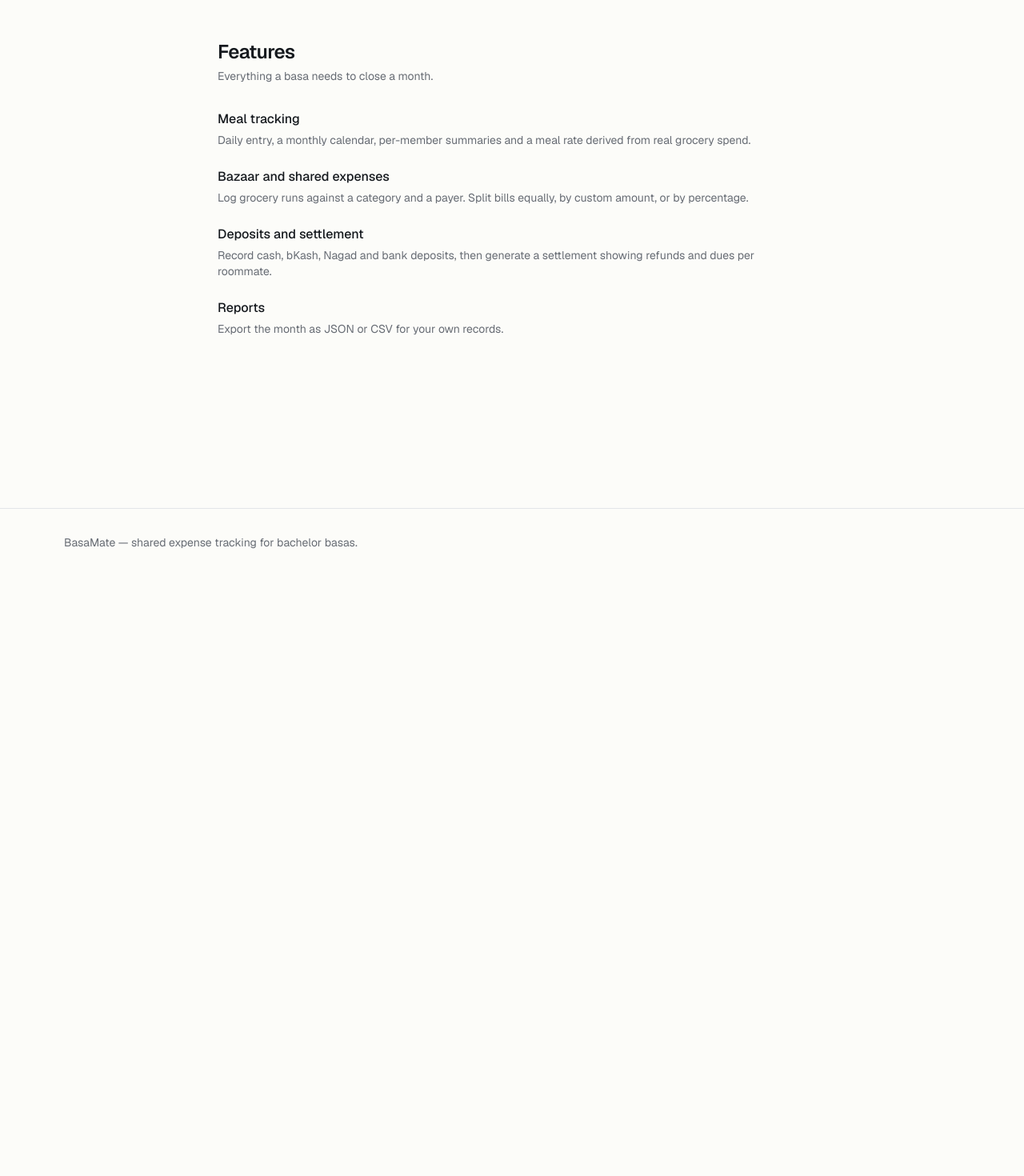
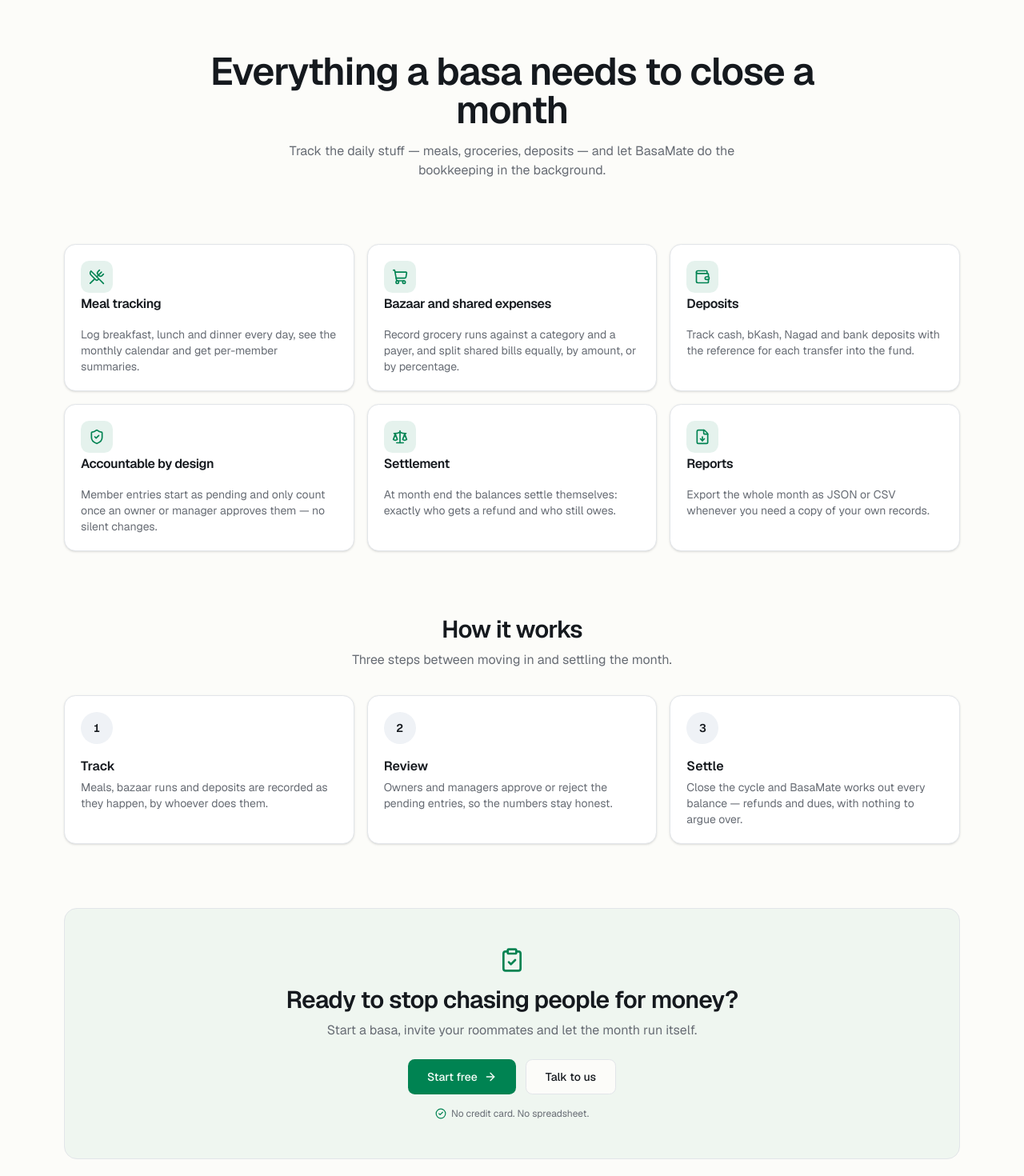
Before and after one commit to codewithjihad1/basa-mate-client, a Next.js app: page /features in a window 1280 px wide. Shown: the part 80-1550 px from the top of the page at 80% size. Before the commit the page ends 800 px from the top, so only its background shows below. Built offline with nearby package versions, Linux system fonts and the light colour scheme; no server answers.

Commit message:
feat: enhance FeaturesPage with structured layout, detailed features, and user call-to-action

```diff
--- a/src/app/(marketing)/features/page.tsx
+++ b/src/app/(marketing)/features/page.tsx
@@ -1,39 +1,144 @@
 import type { Metadata } from "next";
-import { PageHeader } from "@/components/common/PageHeader";
+import Link from "next/link";
+import {
+  ArrowRight,
+  CheckCircle2,
+  ClipboardCheck,
+  FileDown,
+  Scale,
+  ShieldCheck,
+  ShoppingCart,
+  UtensilsCrossed,
+  Wallet,
+} from "lucide-react";
+import { Button } from "@/components/ui/button";
+import { Card, CardContent, CardHeader, CardTitle } from "@/components/ui/card";
 
 export const metadata: Metadata = { title: "Features" };
 
-const SECTIONS = [
+const FEATURES = [
   {
+    icon: UtensilsCrossed,
     title: "Meal tracking",
-    body: "Daily entry, a monthly calendar, per-member summaries and a meal rate derived from real grocery spend.",
+    body: "Log breakfast, lunch and dinner every day, see the monthly calendar and get per-member summaries.",
   },
   {
+    icon: ShoppingCart,
     title: "Bazaar and shared expenses",
-    body: "Log grocery runs against a category and a payer. Split bills equally, by custom amount, or by percentage.",
+    body: "Record grocery runs against a category and a payer, and split shared bills equally, by amount, or by percentage.",
   },
   {
-    title: "Deposits and settlement",
-    body: "Record cash, bKash, Nagad and bank deposits, then generate a settlement showing refunds and dues per roommate.",
+    icon: Wallet,
+    title: "Deposits",
+    body: "Track cash, bKash, Nagad and bank deposits with the reference for each transfer into the fund.",
   },
   {
+    icon: ShieldCheck,
+    title: "Accountable by design",
+    body: "Member entries start as pending and only count once an owner or manager approves them — no silent changes.",
+  },
+  {
+    icon: Scale,
+    title: "Settlement",
+    body: "At month end the balances settle themselves: exactly who gets a refund and who still owes.",
+  },
+  {
+    icon: FileDown,
     title: "Reports",
-    body: "Export the month as JSON or CSV for your own records.",
+    body: "Export the whole month as JSON or CSV whenever you need a copy of your own records.",
+  },
+];
+
+const STEPS = [
+  {
+    title: "1. Track",
+    body: "Meals, bazaar runs and deposits are recorded as they happen, by whoever does them.",
+  },
+  {
+    title: "2. Review",
+    body: "Owners and managers approve or reject the pending entries, so the numbers stay honest.",
+  },
+  {
+    title: "3. Settle",
+    body: "Close the cycle and BasaMate works out every balance — refunds and dues, with nothing to argue over.",
   },
 ];
 
 export default function FeaturesPage() {
   return (
-    <div className="mx-auto w-full max-w-3xl space-y-8 px-4 py-16">
-      <PageHeader title="Features" description="Everything a basa needs to close a month." />
-      <dl className="space-y-6">
-        {SECTIONS.map((section) => (
-          <div key={section.title} className="space-y-1">
-            <dt className="font-medium">{section.title}</dt>
-            <dd className="text-sm text-muted-foreground">{section.body}</dd>
-          </div>
+    <div className="mx-auto w-full max-w-6xl px-4 pb-24">
+      <section className="mx-auto max-w-3xl py-20 text-center">
+        <h1 className="text-4xl font-semibold tracking-tight sm:text-5xl">
+          Everything a basa needs to close a month
+        </h1>
+        <p className="mx-auto mt-4 max-w-xl text-muted-foreground">
+          Track the daily stuff — meals, groceries, deposits — and let BasaMate do the bookkeeping
+          in the background.
+        </p>
+      </section>
+
+      <section className="grid gap-4 sm:grid-cols-2 lg:grid-cols-3">
+        {FEATURES.map(({ icon: Icon, title, body }) => (
+          <Card key={title} className="flex flex-col">
+            <CardHeader>
+              <span className="flex size-10 items-center justify-center rounded-lg bg-primary/10 text-primary">
+                <Icon className="size-5" aria-hidden />
+              </span>
+              <CardTitle>{title}</CardTitle>
+            </CardHeader>
+            <CardContent className="flex-1">
+              <p className="text-sm text-muted-foreground">{body}</p>
+            </CardContent>
+          </Card>
         ))}
-      </dl>
+      </section>
+
+      <section className="mt-20">
+        <div className="text-center">
+          <h2 className="text-2xl font-semibold tracking-tight sm:text-3xl">How it works</h2>
+          <p className="mx-auto mt-2 max-w-xl text-muted-foreground">
+            Three steps between moving in and settling the month.
+          </p>
+        </div>
+        <div className="mt-8 grid gap-4 md:grid-cols-3">
+          {STEPS.map(({ title, body }) => (
+            <Card key={title}>
+              <CardContent className="pt-5">
+                <span className="flex size-10 items-center justify-center rounded-full bg-muted text-sm font-semibold tabular">
+                  {title.split(".")[0]}
+                </span>
+                <h3 className="mt-4 font-semibold">{title.split(". ")[1]}</h3>
+                <p className="mt-1 text-sm text-muted-foreground">{body}</p>
+              </CardContent>
+            </Card>
+          ))}
+        </div>
+      </section>
+
+      <section className="mt-20 rounded-2xl border border-border bg-primary/5 p-8 text-center sm:p-12">
+        <ClipboardCheck className="mx-auto size-8 text-primary" aria-hidden />
+        <h2 className="mx-auto mt-4 max-w-xl text-2xl font-semibold tracking-tight sm:text-3xl">
+          Ready to stop chasing people for money?
+        </h2>
+        <p className="mx-auto mt-2 max-w-xl text-muted-foreground">
+          Start a basa, invite your roommates and let the month run itself.
+        </p>
+        <div className="mt-6 flex flex-wrap justify-center gap-3">
+          <Button size="lg" asChild>
+            <Link href="/auth/register">
+              Start free
+              <ArrowRight aria-hidden />
+            </Link>
+          </Button>
+          <Button size="lg" variant="outline" asChild>
+            <Link href="/contact">Talk to us</Link>
+          </Button>
+        </div>
+        <p className="mt-4 flex items-center justify-center gap-1.5 text-xs text-muted-foreground">
+          <CheckCircle2 className="size-3.5 text-primary" aria-hidden />
+          No credit card. No spreadsheet.
+        </p>
+      </section>
     </div>
   );
 }
```
